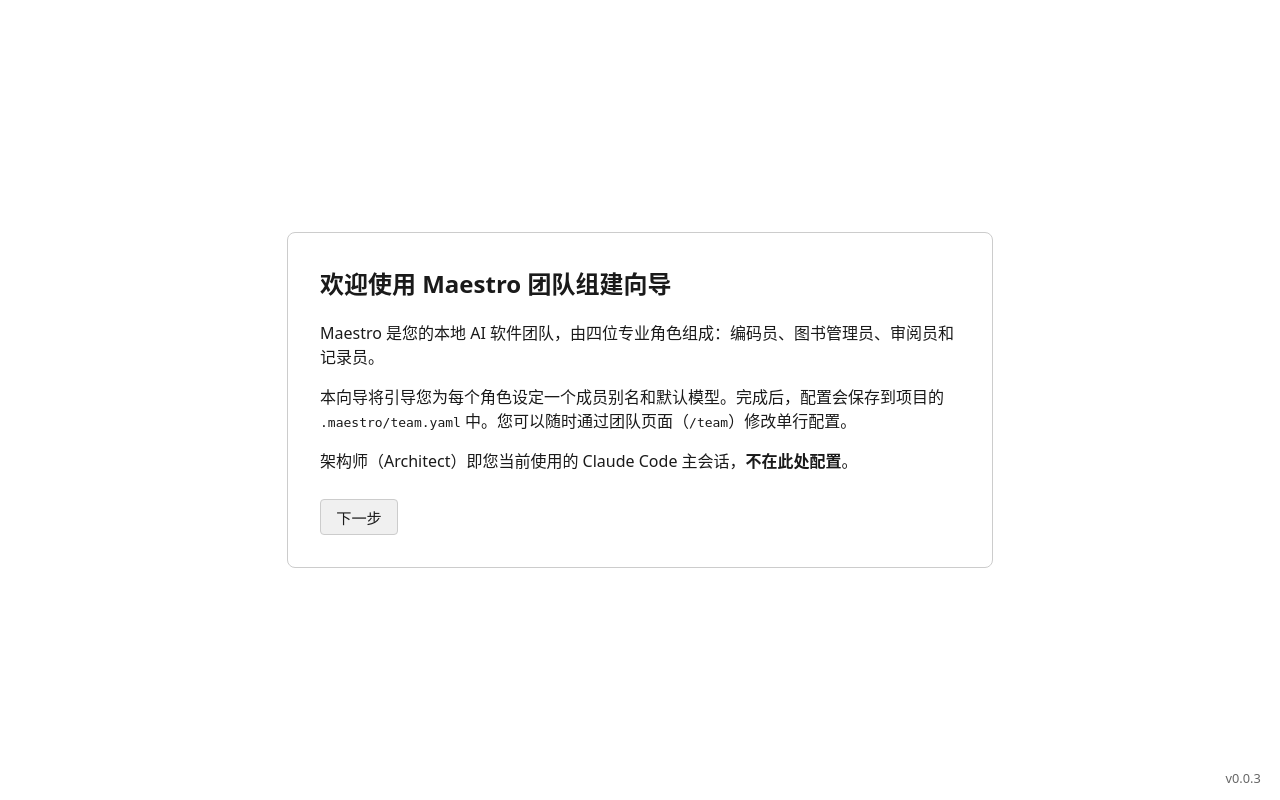
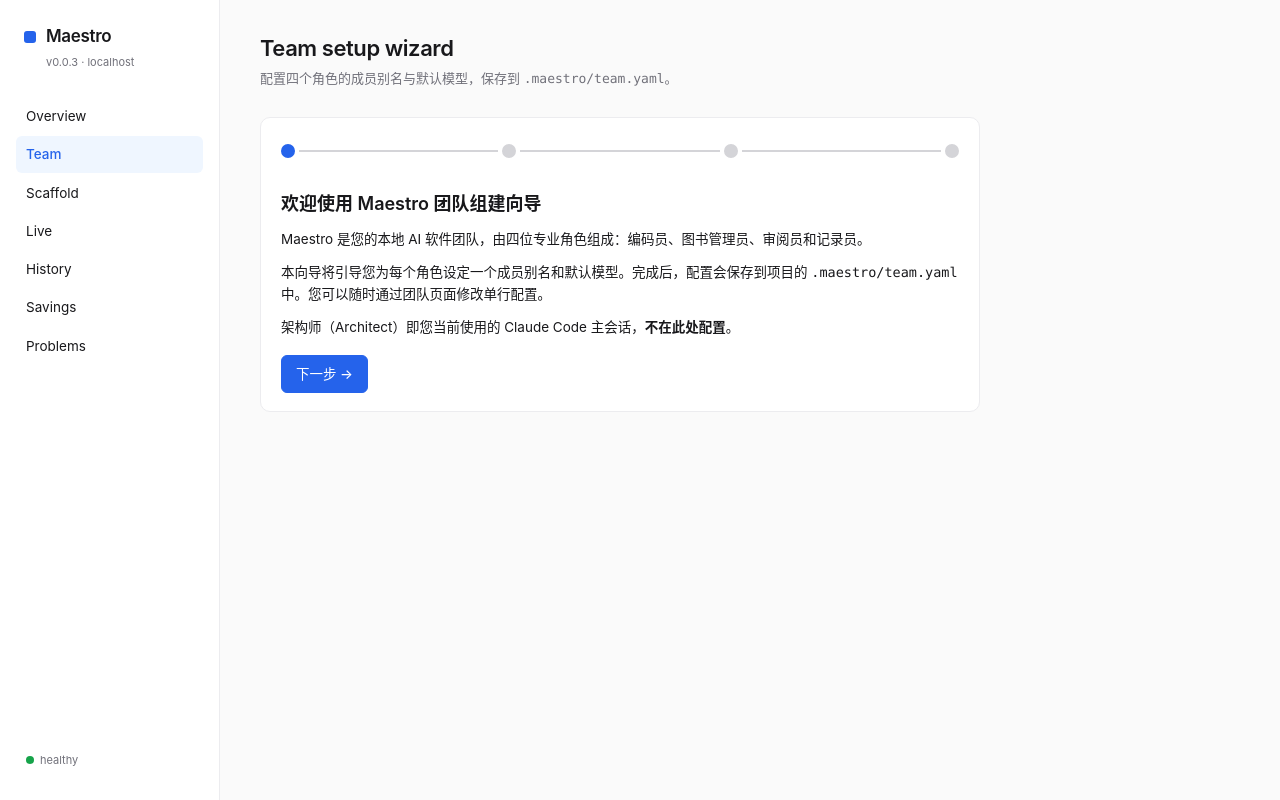
Before and after one commit to kmeng/maestro, a FastAPI app: page /wizard in a window 1280 px wide. Run offline with FastAPI, Linux system fonts and the light colour scheme.

Commit message:
feat: redesign wizard to extend _base.html with progress indicator
Migrates the 4-step team-composition wizard to the shared design
system. Shell extends _base.html and adds a step-progress indicator
(dot-and-line markers, accent color tracks current step) via a
single page-specific <style> block in extra_head (justified per
design doc § 5.3). Step fragments stay standalone (htmx swap
targets #wizard-container). Form fields use shared .field /
.field-input / .field-error classes. Step 4 success and failure
states use the shared .empty-state component. All htmx attributes
preserved verbatim. Updated existing test_step3 assertion to match
new markup (fieldset attr + .field-error class).

Refs #94

Co-authored-by: claude-opus <noreply@anthropic.com>
Co-authored-by: deepseek-coder <noreply@deepseek.com>

```diff
--- a/maestro/webui/templates/wizard.html
+++ b/maestro/webui/templates/wizard.html
@@ -1,125 +1,33 @@
-<!DOCTYPE html>
-<html lang="zh-CN">
-<head>
-    <meta charset="UTF-8" />
-    <meta name="viewport" content="width=device-width, initial-scale=1.0" />
-    <title>Maestro 团队组建向导</title>
-    <script src="/static/vendor/htmx.min.js"></script>
-    <style>
-        :root {
-            --bg: #ffffff;
-            --text: #1a1a1a;
-            --border: #ccc;
-            --muted: #666;
-            --error: #c0392b;
-            --button-bg: #f0f0f0;
-            --button-hover: #e0e0e0;
-        }
-        @media (prefers-color-scheme: dark) {
-            :root {
-                --bg: #1e1e1e;
-                --text: #e0e0e0;
-                --border: #555;
-                --muted: #999;
-                --error: #ff6b6b;
-                --button-bg: #333;
-                --button-hover: #444;
-            }
-        }
-        body {
-            font-family: system-ui, -apple-system, "Noto Sans CJK SC", sans-serif;
-            background-color: var(--bg);
-            color: var(--text);
-            display: flex;
-            justify-content: center;
-            align-items: center;
-            min-height: 100vh;
-            margin: 0;
-        }
-        #wizard-container {
-            max-width: 640px;
-            width: 92%;
-            border: 1px solid var(--border);
-            border-radius: 8px;
-            padding: 2em;
-            background: var(--bg);
-        }
-        h2 {
-            margin-top: 0;
-        }
-        .field-error {
-            color: var(--error);
-            font-size: 0.9em;
-            margin-left: 0.5em;
-        }
-        .error-banner {
-            background-color: var(--error);
-            color: white;
-            padding: 0.5em 0.75em;
-            border-radius: 4px;
-            margin-bottom: 1em;
-        }
-        fieldset {
-            border: 1px solid var(--border);
-            border-radius: 4px;
-            margin-bottom: 0.75em;
-            padding: 0.75em;
-        }
-        legend {
-            font-weight: 600;
-            padding: 0 0.4em;
-        }
-        label {
-            display: block;
-            margin-top: 0.5em;
-        }
-        input {
-            margin-left: 0.5em;
-            padding: 0.25em 0.4em;
-            border: 1px solid var(--border);
-            border-radius: 3px;
-            background: var(--bg);
-            color: var(--text);
-        }
-        button, .button {
-            background-color: var(--button-bg);
-            border: 1px solid var(--border);
-            padding: 0.4em 1em;
-            margin-top: 0.75em;
-            margin-right: 0.5em;
-            cursor: pointer;
-            border-radius: 4px;
-            color: inherit;
-            text-decoration: none;
-            display: inline-block;
-            font-size: 0.95em;
-        }
-        button:hover, .button:hover {
-            background-color: var(--button-hover);
-        }
-        table {
-            width: 100%;
-            border-collapse: collapse;
-            margin: 1em 0;
-        }
-        th, td {
-            border: 1px solid var(--border);
-            padding: 0.5em;
-            text-align: left;
-        }
-        footer {
-            position: fixed;
-            bottom: 1em;
-            right: 1.5em;
-            font-size: 0.8em;
-            color: var(--muted);
-        }
-    </style>
-</head>
-<body>
-    <div id="wizard-container">
-        {{ step_html | safe }}
-    </div>
-    <footer>v{{ version }}</footer>
-</body>
-</html>
+{% extends "_base.html" %}
+{% set nav_active = "team" %}
+{% block title %}Team setup wizard{% endblock %}
+
+{% block extra_head %}
+<!-- Page-specific wizard progress styling – not in shared CSS per design doc § 5.3 -->
+<style>
+.wizard-progress {
+  display: flex; align-items: center; gap: 4px;
+  margin-bottom: 24px; padding: 8px 0;
+}
+.wp-dot {
+  width: 14px; height: 14px; border-radius: 50%;
+  background: var(--border-strong); border: 2px solid var(--border-strong);
+  flex-shrink: 0;
+}
+.wp-dot.active { background: var(--accent); border-color: var(--accent); }
+.wp-dot.done { background: var(--accent); border-color: var(--accent); opacity: 0.6; }
+.wp-line {
+  flex: 1; height: 2px; background: var(--border-strong);
+}
+.wp-line.done { background: var(--accent); opacity: 0.6; }
+.wizard-step .field { margin-bottom: 12px; }
+</style>
+{% endblock %}
+
+{% block content %}
+  <h1 class="page-h1">Team setup wizard</h1>
+  <div class="page-sub">配置四个角色的成员别名与默认模型，保存到 <span class="mono">.maestro/team.yaml</span>。</div>
+  <section class="panel" style="max-width: 720px;">
+    <div id="wizard-container">{{ step_html | safe }}</div>
+  </section>
+{% endblock %}
--- a/maestro/webui/templates/wizard_step1.html
+++ b/maestro/webui/templates/wizard_step1.html
@@ -1,5 +1,16 @@
-<h2>欢迎使用 Maestro 团队组建向导</h2>
-<p>Maestro 是您的本地 AI 软件团队，由四位专业角色组成：编码员、图书管理员、审阅员和记录员。</p>
-<p>本向导将引导您为每个角色设定一个成员别名和默认模型。完成后，配置会保存到项目的 <code>.maestro/team.yaml</code> 中。您可以随时通过团队页面（<code>/team</code>）修改单行配置。</p>
-<p>架构师（Architect）即您当前使用的 Claude Code 主会话，<strong>不在此处配置</strong>。</p>
-<button hx-post="/wizard/step2" hx-target="#wizard-container">下一步</button>
+<div class="wizard-step" data-step="1">
+  <div class="wizard-progress" aria-label="Step 1 of 4">
+    <span class="wp-dot active"></span>
+    <span class="wp-line"></span>
+    <span class="wp-dot"></span>
+    <span class="wp-line"></span>
+    <span class="wp-dot"></span>
+    <span class="wp-line"></span>
+    <span class="wp-dot"></span>
+  </div>
+  <h2 style="font-size: 18px; font-weight: 600; margin-bottom: 12px;">欢迎使用 Maestro 团队组建向导</h2>
+  <p style="margin-bottom: 12px; font-size: 13.5px; line-height: 1.6;">Maestro 是您的本地 AI 软件团队，由四位专业角色组成：编码员、图书管理员、审阅员和记录员。</p>
+  <p style="margin-bottom: 12px; font-size: 13.5px; line-height: 1.6;">本向导将引导您为每个角色设定一个成员别名和默认模型。完成后，配置会保存到项目的 <span class="mono">.maestro/team.yaml</span> 中。您可以随时通过团队页面修改单行配置。</p>
+  <p style="margin-bottom: 16px; font-size: 13.5px; line-height: 1.6;">架构师（Architect）即您当前使用的 Claude Code 主会话，<strong>不在此处配置</strong>。</p>
+  <button class="btn btn-primary" hx-post="/wizard/step2" hx-target="#wizard-container">下一步 →</button>
+</div>
```
Also changed, not shown: maestro/webui/templates/wizard_step2.html (+31 -19 lines), maestro/webui/templates/wizard_step3.html (+23 -11 lines), maestro/webui/templates/wizard_step4.html (+31 -10 lines), tests/test_webui_wizard.py (+4 -3 lines), tests/test_webui_wizard_redesign.py (added, +19 -0 lines).
